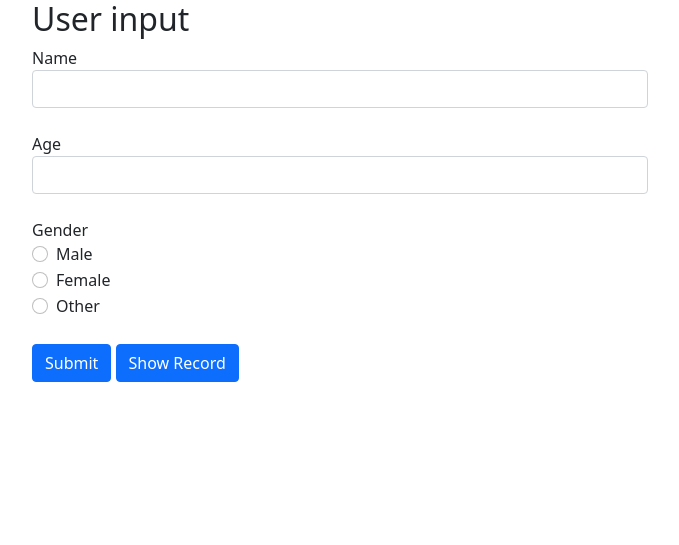
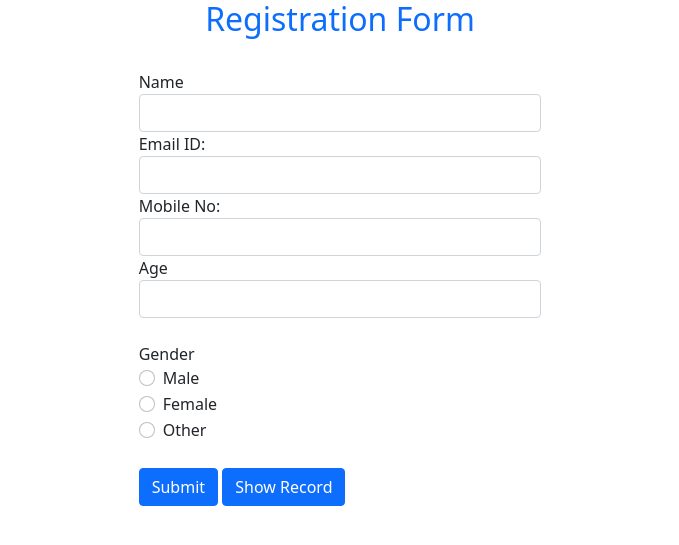
Before and after one commit to rahullolage1/crud_app, a PHP site: page / in a window 1280 px wide. Shown: the top 545 px of the page, without its empty margins (300-979 px from the left). Run offline with PHP 8.4, Linux system fonts and the light colour scheme.

Commit message:
registration form done

```diff
--- a/action.php
+++ b/action.php
@@ -2,12 +2,14 @@
 include 'connection.php';
 if(isset($_POST['submit'])){
     $name = $_POST['name'];
+    $email = $_POST['email'];
+    $mobile = $_POST['mobile'];
     $age = $_POST['age'];
     $gender = $_POST['gender'];
 
 
 
-$insertquery = "insert into test(name, age, gender) values('$name', '$age', '$gender')";
+$insertquery = "insert into test(name, email, mobile, age, gender) values('$name', '$email', '$mobile', '$age', '$gender')";
 
 $query = mysqli_query($conn,$insertquery);
 
--- a/index.php
+++ b/index.php
@@ -4,16 +4,24 @@
     <meta charset="UTF-8" />
     <meta http-equiv="X-UA-Compatible" content="IE=edge" />
     <meta name="viewport" content="width=device-width, initial-scale=1.0" />
-    <title>test</title>
+    <title>Registration Form</title>
     <?php include 'links.php'; ?>
   </head>
   <body>
-    <div class="container col-md-6">
-        <h2>User input</h2>
+    <div class="container col-md-4">
+      <h2 class="text-primary text-center">Registration Form</h2><br>
             <form action="action.php" method="post">
                 <div class="form-group">
                     <label>Name</label>
-                <input type="text" name="name" class="form-control" required /><br />
+                    <input type="text" class="form-control" name="name" required>
+                </div>
+                <div class="form-group">
+                    <label>Email ID:</label>
+                    <input type="text" class="form-control" name="email" required>
+                </div>
+                <div class="form-group">
+                    <label>Mobile No:</label>
+                    <input type="text" class="form-control" name="mobile" required>
                 </div>
                 <div class="form-group">
                     <label>Age</label>
@@ -21,7 +29,6 @@
                 </div>
                 <div class="form-group">
                     <label>Gender</label>
-                <!-- <input type="text" name="gender" class="form-control" required /><br /> -->
                       <div class="form-check">
                         <input type="radio" class="form-check-input" id="radio1" name="gender" value="male">Male
                         <label class="form-check-label" for="radio1"></label>
@@ -42,3 +49,16 @@
     </div>
   </body>
 </html>
+
+
+<!--
+<div class="btn-group" role="group" aria-label="Basic radio toggle button group">
+  <input type="radio" class="btn-check" name="btnradio" id="btnradio1" autocomplete="off" checked>
+  <label class="btn btn-outline-primary" for="btnradio1">Radio 1</label>
+
+  <input type="radio" class="btn-check" name="btnradio" id="btnradio2" autocomplete="off">
+  <label class="btn btn-outline-primary" for="btnradio2">Radio 2</label>
+
+  <input type="radio" class="btn-check" name="btnradio" id="btnradio3" autocomplete="off">
+  <label class="btn btn-outline-primary" for="btnradio3">Radio 3</label>
+</div> -->
--- a/show.php
+++ b/show.php
@@ -16,6 +16,8 @@
                 <tr>
                 <th>Id</th>
                 <th>Name</th>
+                <th>Email Id</th>
+                <th>Mobile No</th>
                 <th>Age</th>
                 <th>Gender</th>
                 <th colspan="2">Operation</th>
@@ -36,6 +38,8 @@
                <tr>
                 <td><?php echo $arrdata['id']; ?></td>
                 <td><?php echo $arrdata['name']; ?></td>
+                <td><?php echo $arrdata['email']; ?></td>
+                <td><?php echo $arrdata['mobile']; ?></td>
                 <td><?php echo $arrdata['age']; ?></td>
                 <td><?php echo $arrdata['gender']; ?></td>
                 <td><a href="edit.php?id=<?php echo $arrdata['id']; ?>" class="btn btn-primary btn-sm">Edit</a></td>
```
Also changed, not shown: edit.php (+11 -1 lines). Lines whose indentation alone changed are shown as unchanged.
